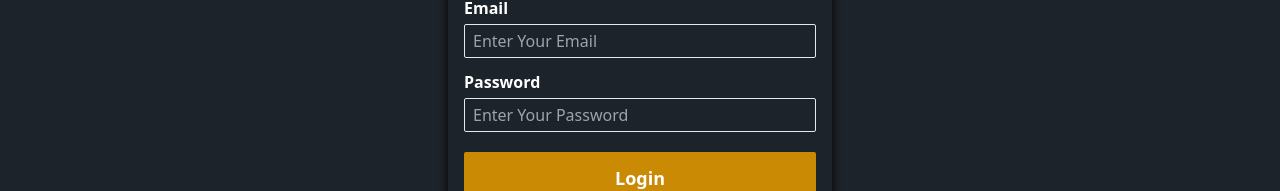
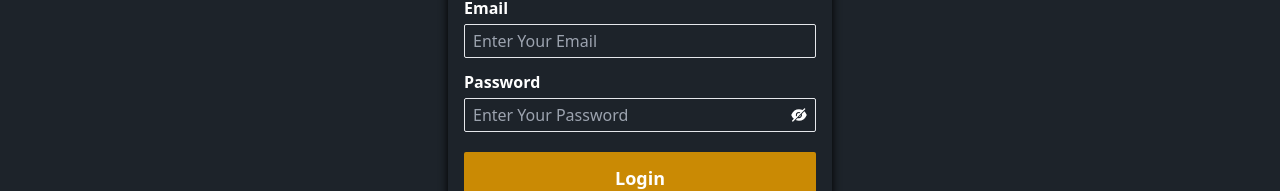
Before and after one commit to abhishekkumar0841/LMS-MERN-Project, a React (Vite) app in the folder client/: page /login in a window 1280 px wide. Shown: the part 306-497 px from the top of the page. Built offline with nearby package versions, Linux system fonts and the light colour scheme.

Commit message:
adding eye icon with toggle password functionality in Signup.jsx & Login.jsx

```diff
--- a/client/src/Pages/Login.jsx
+++ b/client/src/Pages/Login.jsx
@@ -4,10 +4,17 @@ import { Link, useNavigate } from "react-router-dom";
 import { useDispatch } from "react-redux";
 import { toast } from "react-hot-toast";
 import { login } from "../Redux/Slices/AuthSlice";
+import { AiFillEye, AiFillEyeInvisible } from "react-icons/ai";
 
 const Login = () => {
   const dispatch = useDispatch();
   const navigate = useNavigate();
+
+  const [showPassword, setShowPassword] = useState(false)
+
+  function toggleShowPassword(){
+    setShowPassword(!showPassword)
+  }
 
   const [loginData, setLoginData] = useState({
     email: "",
@@ -69,19 +76,24 @@ const Login = () => {
             />
           </div>
 
-          <div className="flex flex-col gap-1 w-full">
+          <div className="flex flex-col gap-1 w-full relative">
             <label htmlFor="password" className=" font-semibold">
               Password
             </label>
             <input
               value={loginData.password}
               onChange={handleUserInput}
-              type=""
+              type={!showPassword ? 'password' : 'text'}
               name="password"
               id="password"
               placeholder="Enter Your Password"
               className=" bg-transparent px-2 py-1 border rounded-sm"
             />
+            <div onClick={toggleShowPassword} className=" absolute right-2 top-9 text-lg">
+              {
+                !showPassword ? (<AiFillEyeInvisible/>) : (<AiFillEye/>)
+              }
+            </div>
           </div>
 
           <button
--- a/client/src/Pages/Signup.jsx
+++ b/client/src/Pages/Signup.jsx
@@ -6,10 +6,17 @@ import { useDispatch } from "react-redux";
 import { toast } from "react-hot-toast";
 import { createAccount } from "../Redux/Slices/AuthSlice";
 import { isEmail, isValidPassword } from "../Helpers/regexMatcher";
+import { AiFillEye, AiFillEyeInvisible } from "react-icons/ai";
 
 const Signup = () => {
   const dispatch = useDispatch();
   const navigate = useNavigate();
+
+  const [showPassword, setShowPassword] = useState(false);
+
+  function togglePasswordIcon() {
+    setShowPassword(!showPassword);
+  }
 
   const [previewImage, setPreviewImage] = useState("");
 
@@ -39,12 +46,12 @@ const Signup = () => {
         avatar: uploadedImage,
       });
 
-      console.log("Printing signup data->", signupData)
+      console.log("Printing signup data->", signupData);
 
       const fileReader = new FileReader();
       fileReader.readAsDataURL(uploadedImage);
       fileReader.addEventListener("load", function () {
-        console.log("File reader result->", this.result)
+        console.log("File reader result->", this.result);
         setPreviewImage(this.result);
       });
     }
@@ -106,6 +113,7 @@ const Signup = () => {
     <HomeLayout>
       <div className="flex items-center justify-center h-[100vh]">
         <form
+          noValidate
           onSubmit={createNewAccount}
           className="flex flex-col justify-center items-center gap-3 rounded-lg p-4 text-white w-96 shadow-[0_0_10px_black]"
         >
@@ -161,19 +169,20 @@ const Signup = () => {
             />
           </div>
 
-          <div className="flex flex-col gap-1 w-full">
+          <div className="flex flex-col gap-1 w-full relative">
             <label htmlFor="password" className=" font-semibold">
               Password
             </label>
             <input
               value={signupData.password}
               onChange={handleUserInput}
-              type=""
+              type={!showPassword ? "password" : "text"}
               name="password"
               id="password"
               placeholder="Enter Your Password"
               className=" bg-transparent px-2 py-1 border rounded-sm"
             />
+            <div onClick={togglePasswordIcon} className="absolute right-2 top-9 text-lg">{!showPassword ? <AiFillEyeInvisible /> : <AiFillEye />}</div>
           </div>
 
           <button
```
